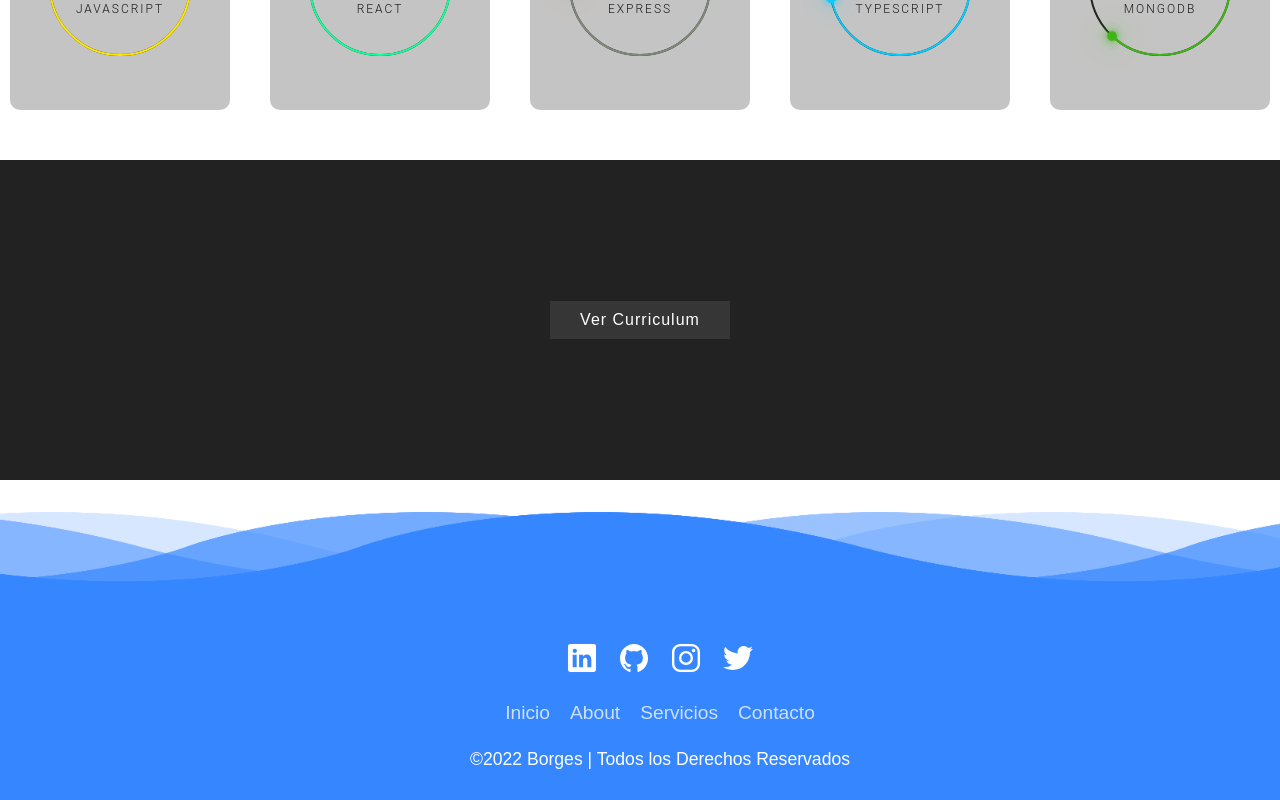
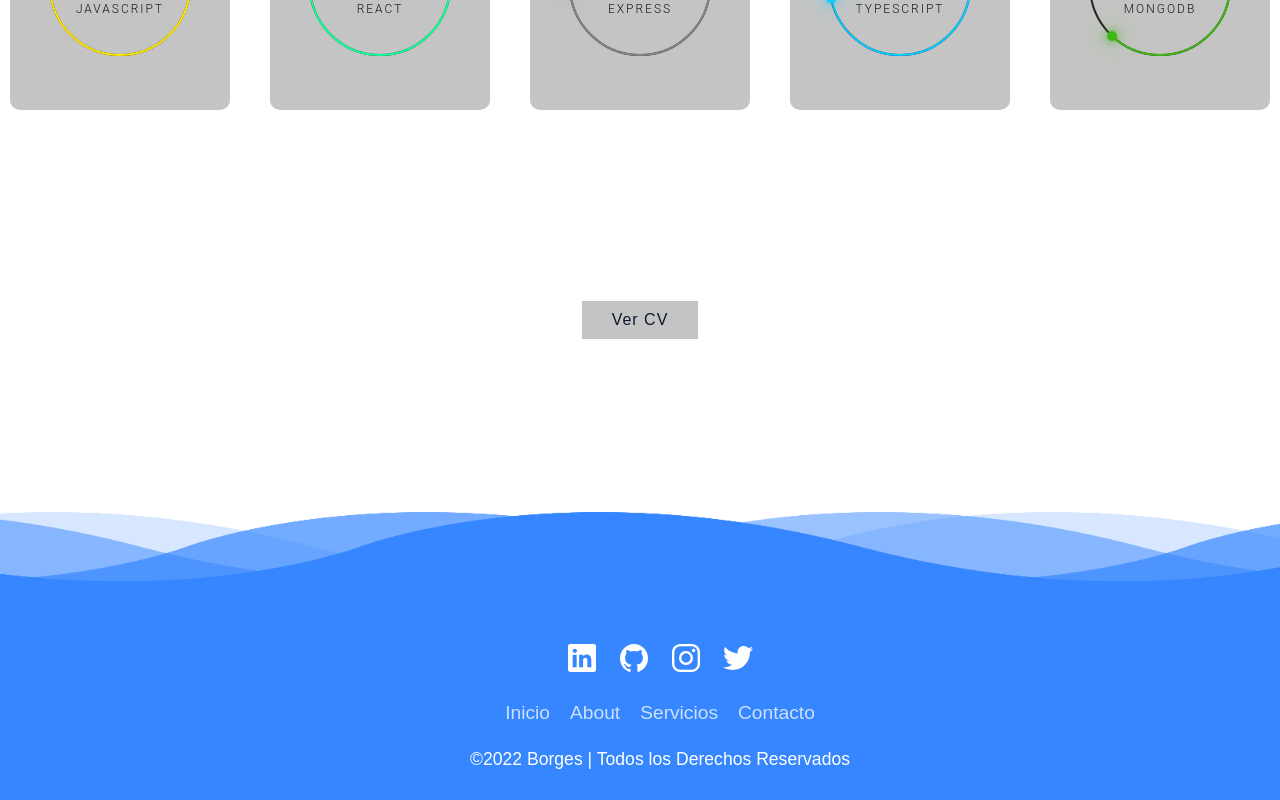
Before and after one commit to leonelborgesdev/portfolio, a React (Create React App) app: page / in a window 1280 px wide. Shown: the part 4349-5149 px from the top of the page. Built offline with nearby package versions, Linux system fonts and the light colour scheme.

Commit message:
butonPdf

```diff
--- a/src/components/ButonPdf/ButonPdf.css
+++ b/src/components/ButonPdf/ButonPdf.css
@@ -9,14 +9,29 @@
     justify-content: center;
     align-items: center;
     min-height: 40vh;
-    background: #222;
+}
+#dark .container_body_button{
+    background: #0c192c;
+    transition: 1s;
+}
+#light .container_body_button{
+    background: #fff;
+    transition: 1s;
+}
+#dark .btn{
+    background: #111010;
+    color: #fff;
+    transition: 1s;
+}
+#light .btn{
+    background: #c5c4c4;
+    color: #0c192c;
+    transition: 1s;
 }
 .btn{
     position: relative;
     display: inline-block;
     padding: 10px 30px;
-    background: #363636;
-    color: #fff;
     text-decoration: none;
     letter-spacing: 1px;
     overflow: hidden;
--- a/src/components/ButonPdf/ButonPdf.jsx
+++ b/src/components/ButonPdf/ButonPdf.jsx
@@ -1,10 +1,11 @@
-import React from "react";
 import CVLeonelBorges from "../../doc/CVLeonelBorges.pdf";
-import { useRef } from "react";
+import React, { useRef } from "react";
 import "./ButonPdf.css";
 import { useState } from "react";
+import { useSelector } from "react-redux";
 
 const ButonPdf = () => {
+  const { languaje } = useSelector((state) => state);
   const btnRef = useRef();
   const [posicionX, setPosicionX] = useState("0px");
   const [posicionY, setPosicionY] = useState("0px");
@@ -26,7 +27,7 @@ const ButonPdf = () => {
           onMouseMove={handelOnMouseMove}
           ref={btnRef}
         >
-          <span>Ver Curriculum</span>
+          <span>{languaje === "español" ? "Ver CV" : "View CV"}</span>
         </a>
       </div>
     </div>
```
